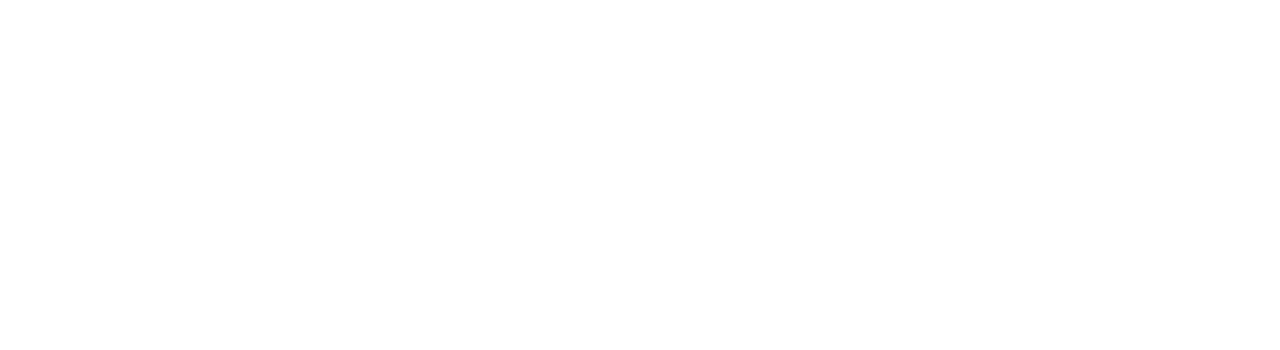
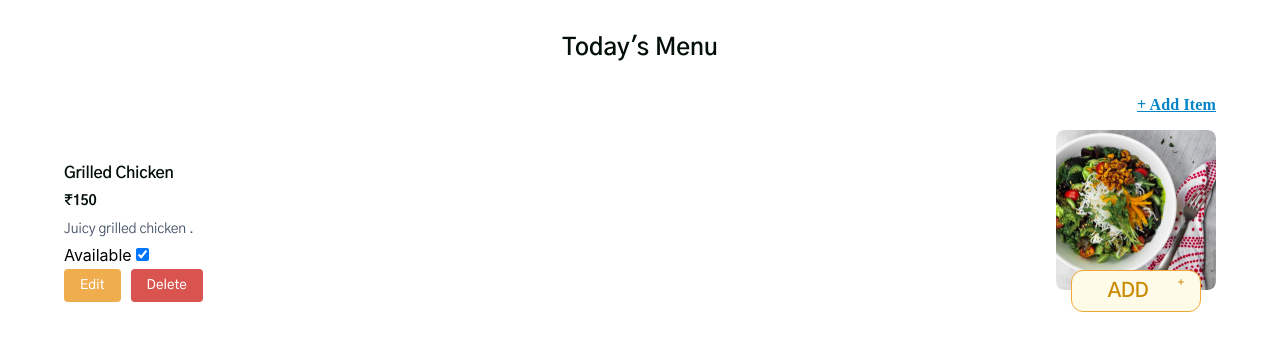
Before and after one commit to Chennakiran2004/QuickBite, a React (Create React App) app: page /vendorTodaysMenu in a window 1280 px wide. Before the commit this address had no page. Shown: the top 350 px of the page. Built offline with nearby package versions, Linux system fonts and the light colour scheme.

Commit message:
vendor home page item component is completed

```diff
--- a/src/App.tsx
+++ b/src/App.tsx
@@ -10,7 +10,7 @@
 import SignUp from "./components/SignUp";
 import ProtectedRoute from "./components/ProtectedRoute";
 import ProfileInfo from "./components/ProfileInfo";
-import VendorHomePage from "./components/VendorPage";
+import VendorTodaysMenu from "./components/VendorTodaysMenu";
 import AddItemForm from "./components/AddItemForm";
 import Feedback from "./components/Feedback";
 
@@ -23,7 +23,7 @@
             <Route path="/" element={<HomeCarousel />} />
             <Route path="/signIn" element={<SignIn />} />
             <Route path="/signUp" element={<SignUp />} />
-            <Route path="/vendorHomePage" element={<VendorHomePage />} />
+            <Route path="/vendorTodaysMenu" element={<VendorTodaysMenu />} />
             <Route path="/addItemForm" element={<AddItemForm />} />
 
             <Route element={<ProtectedRoute />}>
--- a/src/components/AddItemForm/index.tsx
+++ b/src/components/AddItemForm/index.tsx
@@ -76,7 +76,7 @@
   };
 
   const handleBack = () => {
-    navigate("/vendorHomePage");
+    navigate("/VendorTodaysMenu");
   };
 
   return (
--- a/src/components/SignIn/index.tsx
+++ b/src/components/SignIn/index.tsx
@@ -61,7 +61,7 @@
     setApiError("");
 
     if (userName === "quickbites1" && password === "quickbites1") {
-      navigate("/vendorHomePage");
+      navigate("/VendorTodaysMenu");
       return;
     }
 
--- a/src/components/VendorPage/index.tsx
+++ /dev/null
@@ -1,25 +0,0 @@
-import { useNavigate } from "react-router-dom";
-import {
-  TodaysMenuHeading,
-  TodaysMenuMainContainer,
-} from "../TodaysMenu/styledComponents";
-import { AddItem, AddItemContainer } from "./styledComponents";
-
-const VendorHomePage = () => {
-  const navigate = useNavigate();
-
-  const handleNavigateAddItemForm = () => {
-    navigate("/addItemForm");
-  };
-
-  return (
-    <TodaysMenuMainContainer>
-      <TodaysMenuHeading>Today's Menu</TodaysMenuHeading>
-      <AddItemContainer>
-        <AddItem onClick={handleNavigateAddItemForm}>+Add Item</AddItem>
-      </AddItemContainer>
-    </TodaysMenuMainContainer>
-  );
-};
-
-export default VendorHomePage;
--- /dev/null
+++ b/src/components/VendorTodaysMenu/index.tsx
@@ -0,0 +1,44 @@
+import { useNavigate } from "react-router-dom";
+import {
+  TodaysMenuHeading,
+  TodaysMenuMainContainer,
+} from "../TodaysMenu/styledComponents";
+import { AddItem, AddItemContainer } from "./styledComponents";
+import VendorTodaysMenuItem from "../VendorTodaysMenuItem";
+
+const VendorTodaysMenu = () => {
+  const navigate = useNavigate();
+
+  const handleNavigateAddItemForm = () => {
+    navigate("/addItemForm");
+  };
+
+  const dummyData = {
+    item: {
+      id: 1,
+      name: "Grilled Chicken",
+      price: 150,
+      description: "Juicy grilled chicken .",
+      item_image_url: "/Images/Food1.svg",
+      available: true,
+    },
+    quantity: 0,
+  };
+
+  return (
+    <TodaysMenuMainContainer>
+      <TodaysMenuHeading>Today's Menu</TodaysMenuHeading>
+      <AddItemContainer>
+        <AddItem onClick={handleNavigateAddItemForm}>+ Add Item</AddItem>
+      </AddItemContainer>
+      <VendorTodaysMenuItem
+        item={dummyData.item}
+        quantity={dummyData.quantity}
+        onDelete={(id) => console.log(`Delete item with id: ${id}`)}
+        onEdit={(updatedItem) => console.log(updatedItem)}
+      />
+    </TodaysMenuMainContainer>
+  );
+};
+
+export default VendorTodaysMenu;
--- /dev/null
+++ b/src/components/VendorTodaysMenuItem/index.tsx
@@ -0,0 +1,202 @@
+import React, { useState } from "react";
+import {
+  PlusIcon,
+  MinusIcon,
+  TodaysMenuFoodAddButton,
+  TodaysMenuFoodImage,
+  TodaysMenuFoodImageContainer,
+  TodaysMenuItemContainer,
+  TodaysMenuItemDescription,
+  TodaysMenuItemDescriptionContainer,
+  TodaysMenuItemDescriptionHeading,
+  TodaysMenuItemPrice,
+  CountContainer,
+  TodaysMenuFoodCountButton, // Assuming you will style this
+} from "../TodaysMenuItem/styledComponents";
+
+import {
+  DeleteButton,
+  EditButton,
+  SaveButton,
+  CancelButton,
+  AvailabilityCheckbox,
+  ButtonsContainer,
+} from "./styledComponents";
+
+interface Item {
+  id: number; // Add an ID for the item
+  name: string;
+  price: number;
+  description: string;
+  item_image_url: string;
+  available: boolean; // Availability status
+}
+
+interface VendorTodaysMenuItemProps {
+  item: Item;
+  quantity: number;
+  onDelete: (id: number) => void; // Function to delete an item
+  onEdit: (updatedItem: Item) => void; // Function to edit an item
+}
+
+const VendorTodaysMenuItem: React.FC<VendorTodaysMenuItemProps> = ({
+  item,
+  quantity,
+  onDelete,
+  onEdit,
+}) => {
+  const [isEditing, setIsEditing] = useState(false);
+  const [updatedName, setUpdatedName] = useState(item.name);
+  const [updatedPrice, setUpdatedPrice] = useState(item.price);
+  const [available, setAvailable] = useState(item.available);
+
+  const handleAddClick = () => {
+    console.log("handleAddClick");
+  };
+
+  const handleMinusClick = () => {
+    console.log("handleMinusClick");
+  };
+
+  const handleEditSubmit = () => {
+    const updatedItem = {
+      ...item,
+      name: updatedName,
+      price: updatedPrice,
+      available,
+    };
+    onEdit(updatedItem);
+    setIsEditing(false);
+  };
+
+  return (
+    <TodaysMenuItemContainer
+      data-testid="TodayMenuItemContainer"
+      style={{ width: "90%", margin: "auto" }}
+    >
+      <TodaysMenuItemDescriptionContainer>
+        {isEditing ? (
+          <div>
+            <input
+              type="text"
+              value={updatedName}
+              onChange={(e) => setUpdatedName(e.target.value)}
+              placeholder="Item Name"
+              style={{ width: "80%" }}
+            />
+            <input
+              type="number"
+              value={updatedPrice}
+              onChange={(e) => setUpdatedPrice(Number(e.target.value))}
+              placeholder="Price"
+              style={{ width: "80%" }}
+            />
+            <AvailabilityCheckbox>
+              Available
+              <input
+                type="checkbox"
+                checked={available}
+                onChange={() => setAvailable((prev) => !prev)}
+                style={{ width: "45%" }}
+              />
+            </AvailabilityCheckbox>
+            <ButtonsContainer>
+              <SaveButton onClick={handleEditSubmit}>Save</SaveButton>
+              <CancelButton onClick={() => setIsEditing(false)}>
+                Cancel
+              </CancelButton>
+            </ButtonsContainer>
+          </div>
+        ) : (
+          <>
+            <TodaysMenuItemDescriptionHeading>
+              {item.name}
+            </TodaysMenuItemDescriptionHeading>
+            <TodaysMenuItemPrice>{`₹${item.price}`}</TodaysMenuItemPrice>
+            <TodaysMenuItemDescription>
+              {item.description}
+            </TodaysMenuItemDescription>
+            <label>
+              Available
+              <input
+                type="checkbox"
+                checked={available}
+                onChange={() => setAvailable((prev) => !prev)}
+              />
+            </label>
+            <ButtonsContainer>
+              <EditButton onClick={() => setIsEditing(true)}>Edit</EditButton>
+              <DeleteButton onClick={() => onDelete(item.id)}>
+                Delete
+              </DeleteButton>
+            </ButtonsContainer>
+          </>
+        )}
+      </TodaysMenuItemDescriptionContainer>
+      <TodaysMenuFoodImageContainer>
+        <TodaysMenuFoodImage src={item.item_image_url} alt={item.name} />
+        {quantity === 0 ? (
+          <TodaysMenuFoodAddButton>
+            ADD
+            <PlusIcon
+              width="8"
+              height="8"
+              viewBox="0 0 8 8"
+              fill="none"
+              xmlns="http://www.w3.org/2000/svg"
+              onClick={handleAddClick}
+              data-testid="add-button"
+            >
+              <path
+                d="M4.00008 1.66675V6.33341M1.66675 4.00008H6.33341"
+                stroke="#CA8A04"
+                strokeLinecap="round"
+                strokeLinejoin="round"
+              />
+            </PlusIcon>
+          </TodaysMenuFoodAddButton>
+        ) : (
+          <CountContainer>
+            <TodaysMenuFoodCountButton onClick={handleMinusClick}>
+              <MinusIcon
+                data-testid="minus-button"
+                width="8"
+                height="8"
+                viewBox="0 0 8 8"
+                fill="none"
+                xmlns="http://www.w3.org/2000/svg"
+              >
+                <path
+                  d="M1.66675 4.00008H6.33341"
+                  stroke="#CA8A04"
+                  strokeLinecap="round"
+                  strokeLinejoin="round"
+                />
+              </MinusIcon>
+            </TodaysMenuFoodCountButton>
+            <span>{quantity}</span>
+            <TodaysMenuFoodCountButton onClick={handleAddClick}>
+              <PlusIcon
+                data-testid="plus-button"
+                width="8"
+                height="8"
+                viewBox="0 0 8 8"
+                fill="none"
+                xmlns="http://www.w3.org/2000/svg"
+              >
+                <path
+                  d="M4.00008 1.66675V6.33341M1.66675 4.00008H6.33341"
+                  stroke="#CA8A04"
+                  strokeLinecap="round"
+                  strokeLinejoin="round"
+                />
+              </PlusIcon>
+            </TodaysMenuFoodCountButton>
+          </CountContainer>
+        )}
+      </TodaysMenuFoodImageContainer>
+    </TodaysMenuItemContainer>
+  );
+};
+
+export default VendorTodaysMenuItem;
--- /dev/null
+++ b/src/components/VendorTodaysMenuItem/styledComponents.ts
@@ -0,0 +1,74 @@
+import styled from "styled-components";
+import { gothicA1Medium } from "../../Constants/fontStyles";
+
+// Button styles
+export const EditButton = styled.button`
+  ${gothicA1Medium}
+  background-color: #f0ad4e;
+  color: white;
+  border: none;
+  padding: 8px 16px;
+  border-radius: 4px;
+  cursor: pointer;
+  margin-right: 10px;
+
+  &:hover {
+    background-color: #ec971f;
+  }
+`;
+
+export const DeleteButton = styled.button`
+  ${gothicA1Medium}
+  background-color: #d9534f;
+  color: white;
+  border: none;
+  padding: 8px 16px;
+  border-radius: 4px;
+  cursor: pointer;
+
+  &:hover {
+    background-color: #c9302c;
+  }
+`;
+
+export const SaveButton = styled.button`
+  ${gothicA1Medium}
+  background-color: #5cb85c;
+  color: white;
+  border: none;
+  padding: 8px 16px;
+  border-radius: 4px;
+  cursor: pointer;
+  margin-right: 10px;
+
+  &:hover {
+    background-color: #4cae4c;
+  }
+`;
+
+export const CancelButton = styled.button`
+  ${gothicA1Medium}
+  background-color: #f0ad4e;
+  color: white;
+  border: none;
+  padding: 8px 16px;
+  border-radius: 4px;
+  cursor: pointer;
+
+  &:hover {
+    background-color: #ec971f;
+  }
+`;
+
+export const AvailabilityCheckbox = styled.div`
+  ${gothicA1Medium}
+  margin: 10px 0;
+  label {
+    margin-left: 5px;
+  }
+`;
+
+export const ButtonsContainer = styled.div`
+  display: flex;
+  flex-direction: row;
+`;
```
Also changed, not shown: src/components/VendorTodaysMenu/styledComponents.ts (renamed from src/components/VendorPage/styledComponents.ts).
